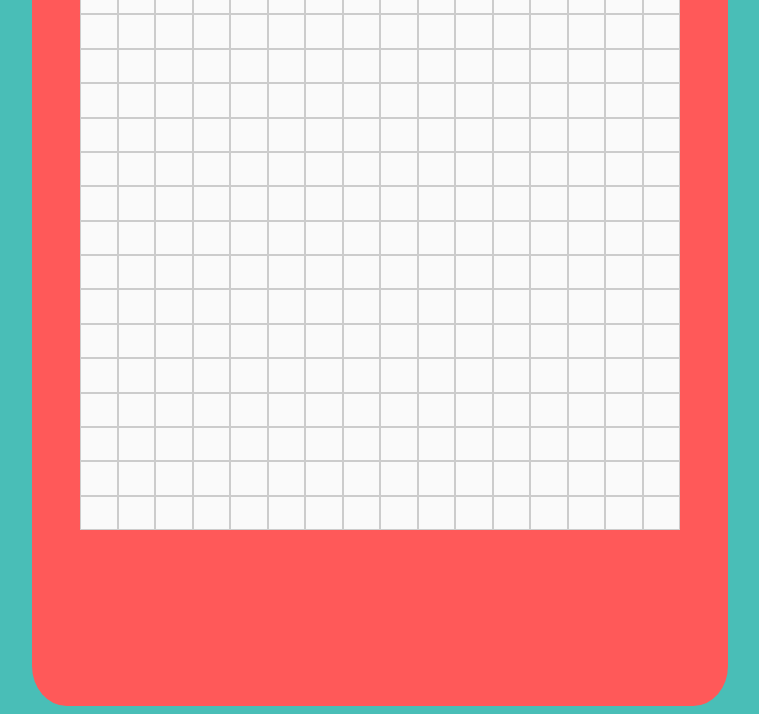
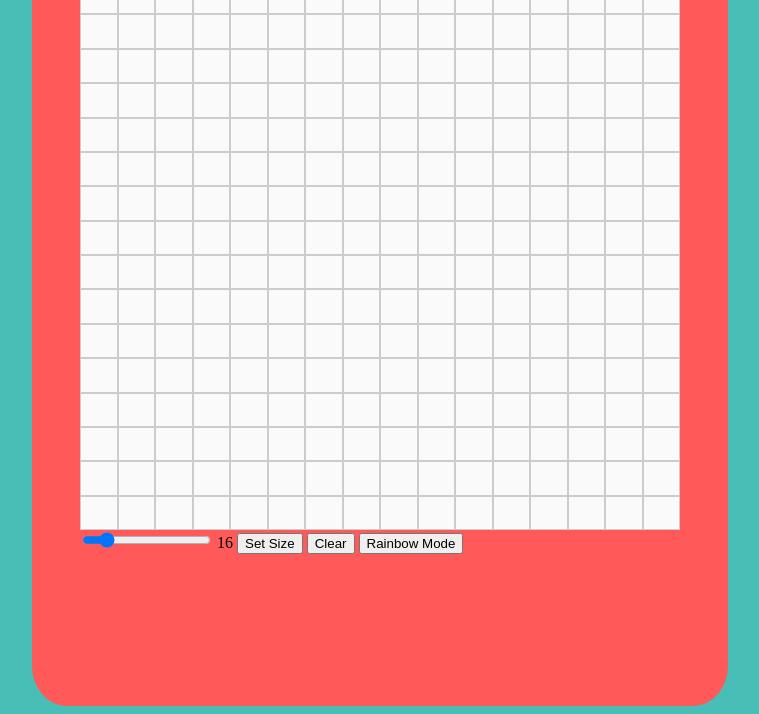
Before and after one commit to Alonso8729/Etch-a-Sketch, a plain HTML site: page index.html in a window 1280 px wide. Shown: the part 102-816 px from the top of the page, without its empty margins (260-1019 px from the left). Drawn offline with Linux system fonts and the light colour scheme; a web font is replaced by a local one.

Commit message:
Rearranged box structure

```diff
--- a/index.html
+++ b/index.html
@@ -11,19 +11,22 @@
 <body>
     <div class="container">
         <h1>Etch A Sketch</h1>
-        <div class="board">
-
+        <div class="second-container">
+            <div class="board"> </div>
+            <div class="buttons">
+                <label for="range"></label>
+                <input type="range" min="1" max="100" id="range" value="16">
+                <span id="rangeValue"></span>
+                <button id="set-grid-button">Set Size</button>
+                <button id="clear">Clear</button>
+                <button id="rainbow">Rainbow Mode</button>
+            </div>
         </div>
-
-        <div class="buttons">
-
-        </div>
-    </div>
 
 
 
 
-    <script src="app.js"></script>
+        <script src="app.js"></script>
 </body>
 
 </html>
```
